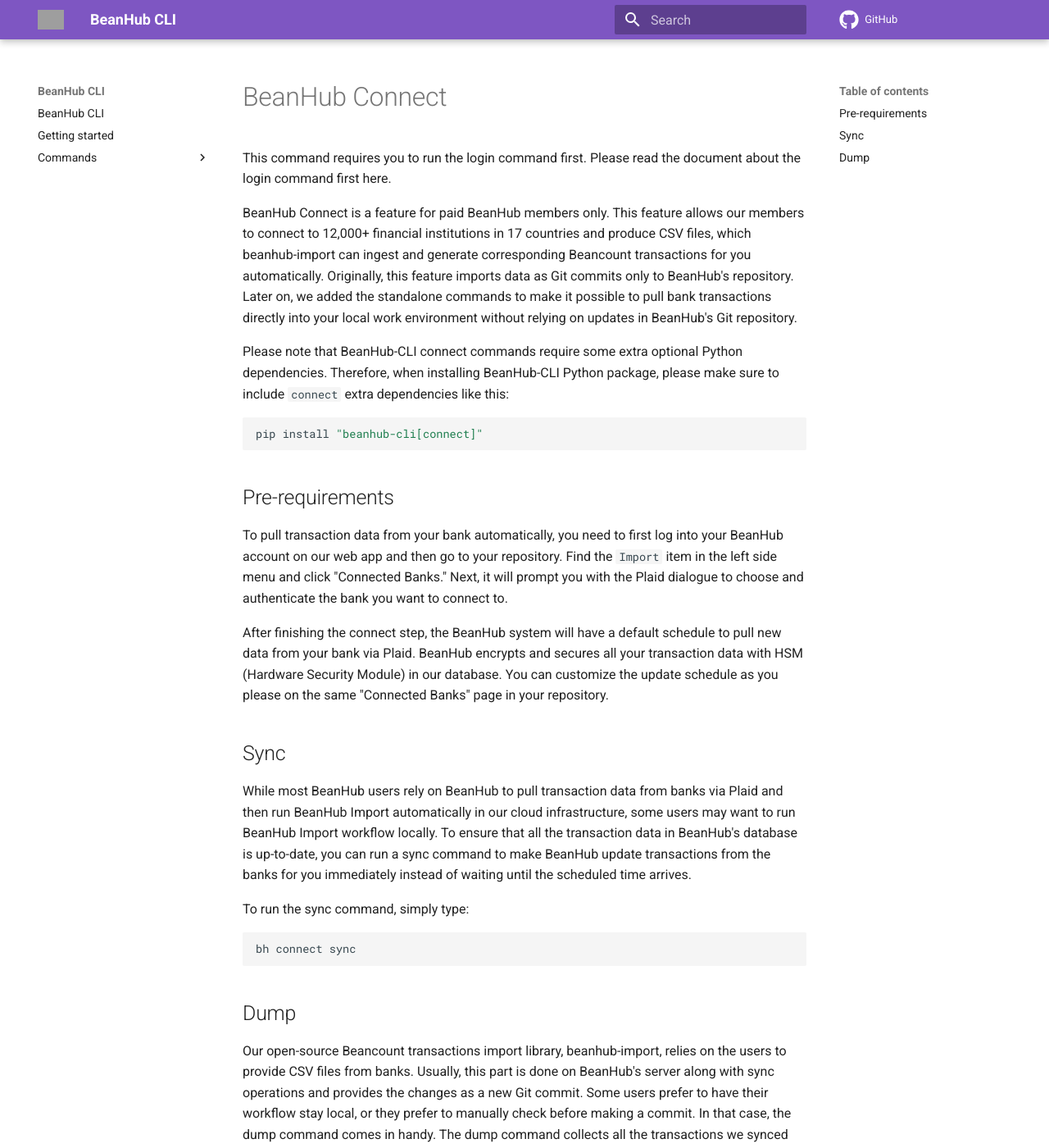
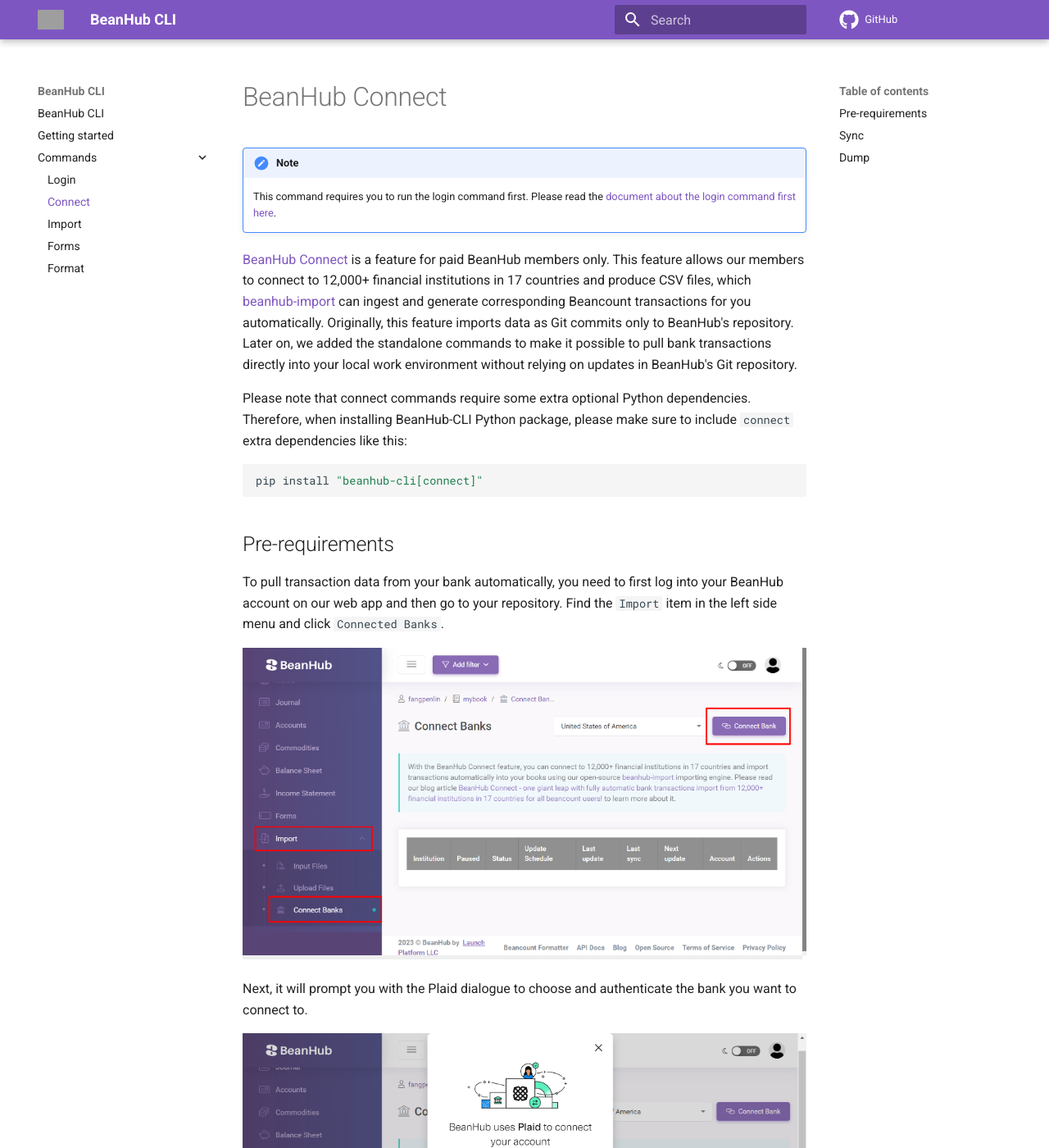
Before and after one commit to LaunchPlatform/beanhub-cli, an MkDocs documentation site: the page built from docs/docs/commands/connect.md, in a window 1280 px wide and 1400 px high. Shown: the whole window at 82% size. Built offline with MkDocs 1.6.1 and Material for MkDocs 9.7.7, drawn with Linux system fonts in a browser that asks for light colours; comment, search, counter and statistics services are not loaded; some of the changed text lies outside the part shown; grey boxes are pictures that could not be loaded.

Commit message:
Add connect doc

````diff
--- a/docs/docs/commands/connect.md
+++ b/docs/docs/commands/connect.md
@@ -1,14 +1,15 @@
 # BeanHub Connect
 
-This command requires you to run the login command first.
-Please read the document about the login command first here.
+!!! note
+    This command requires you to run the login command first.
+    Please read the [document about the login command first here](./login.md).
 
-BeanHub Connect is a feature for paid BeanHub members only.
-This feature allows our members to connect to 12,000+ financial institutions in 17 countries and produce CSV files, which beanhub-import can ingest and generate corresponding Beancount transactions for you automatically.
+[BeanHub Connect](https://beanhub.io/blog/2024/06/24/introduction-of-beanhub-connect/) is a feature for paid BeanHub members only.
+This feature allows our members to connect to 12,000+ financial institutions in 17 countries and produce CSV files, which [beanhub-import](https://github.com/LaunchPlatform/beanhub-import) can ingest and generate corresponding Beancount transactions for you automatically.
 Originally, this feature imports data as Git commits only to BeanHub's repository.
 Later on, we added the standalone commands to make it possible to pull bank transactions directly into your local work environment without relying on updates in BeanHub's Git repository.
 
-Please note that BeanHub-CLI connect commands require some extra optional Python dependencies.
+Please note that connect commands require some extra optional Python dependencies.
 Therefore, when installing BeanHub-CLI Python package, please make sure to include `connect` extra dependencies like this:
 
 ```bash
@@ -18,12 +19,17 @@
 ## Pre-requirements
 
 To pull transaction data from your bank automatically, you need to first log into your BeanHub account on our web app and then go to your repository.
-Find the `Import` item in the left side menu and click "Connected Banks."
+Find the `Import` item in the left side menu and click `Connected Banks`.
+
+![Screenshot of BeanHub Connect list](/img/beanhub-connect-list.png){: .center }
+
 Next, it will prompt you with the Plaid dialogue to choose and authenticate the bank you want to connect to.
 
+![Screenshot of Plaid prompt dialogue in BeanHub Connect list page](/img/beanhub-connect-pop-up.png){: .center }
+
 After finishing the connect step, the BeanHub system will have a default schedule to pull new data from your bank via Plaid.
-BeanHub encrypts and secures all your transaction data with HSM (Hardware Security Module) in our database.
-You can customize the update schedule as you please on the same "Connected Banks" page in your repository.
+BeanHub encrypts and secures all your transaction data with [HSM (Hardware Security Module)](https://en.wikipedia.org/wiki/Hardware_security_module) in our database.
+You can customize the update schedule as you please on the same `Connected Banks` page in your repository.
 
 ## Sync
 
@@ -38,7 +44,7 @@
 
 ## Dump
 
-Our open-source Beancount transactions import library, beanhub-import, relies on the users to provide CSV files from banks.
+Our open-source Beancount transactions import library, [beanhub-import](https://github.com/LaunchPlatform/beanhub-import), relies on the users to provide CSV files from banks.
 Usually, this part is done on BeanHub's server along with sync operations and provides the changes as a new Git commit.
 Some users prefer to have their workflow stay local, or they prefer to manually check before making a commit.
 In that case, the dump command comes in handy.
--- a/docs/mkdocs.yml
+++ b/docs/mkdocs.yml
@@ -30,6 +30,7 @@
   - 'Getting started': 'getting-started.md'
   - 'Commands':
     - 'Login': 'commands/login.md'
+    - 'Connect': 'commands/connect.md'
     - 'Import': 'commands/import.md'
     - 'Forms': 'commands/form.md'
     - 'Format': 'commands/format.md'
````
Also changed, not shown: docs/docs/img/beanhub-connect-list.png (added), docs/docs/img/beanhub-connect-pop-up.png (added).
